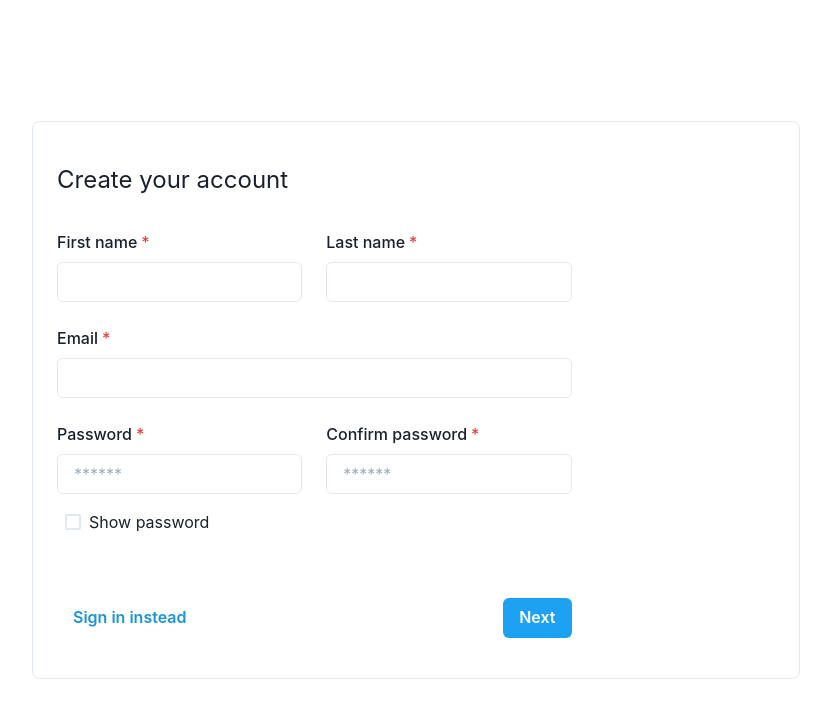
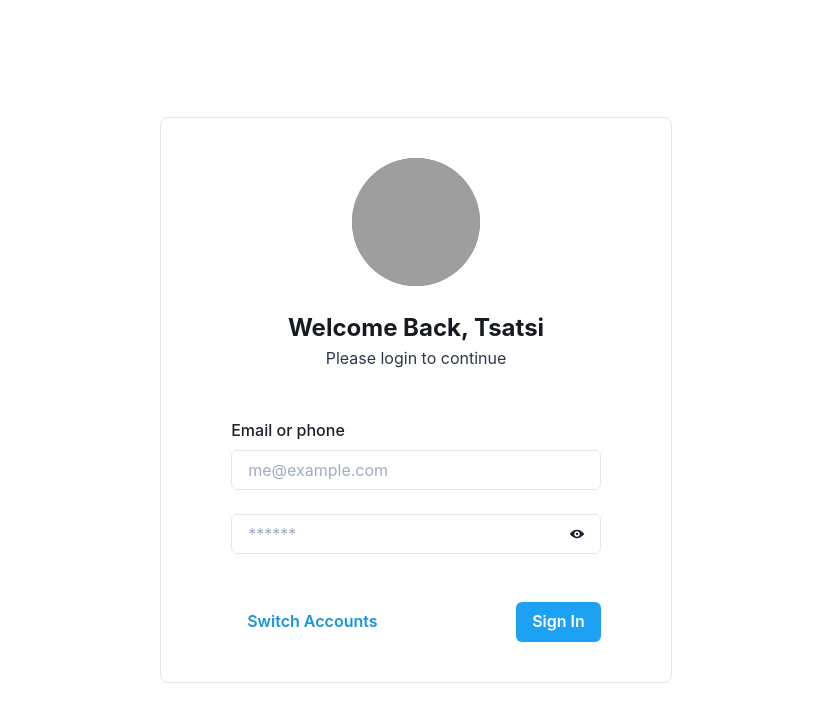
Before and after one commit to WilliamMokoena/teachers-portal, a Next.js app: page /auth in a window 1280 px wide. Shown: the top 722 px of the page, without its empty margins (224-1055 px from the left). Built offline with nearby package versions, Linux system fonts and the light colour scheme; grey boxes are pictures that could not be loaded.

Commit message:
Successfully plugged in firebase auth

```diff
--- a/components/AuthControl/signInForm.tsx
+++ b/components/AuthControl/signInForm.tsx
@@ -1,5 +1,13 @@
+import { useState } from 'react'
+
+import { firebaseApp } from 'Lib/utils/firebase'
+
+import { getAuth } from 'firebase/auth'
+import { useSignInWithEmailAndPassword } from 'react-firebase-hooks/auth'
+
 import {
   Avatar,
+  CircularProgress,
   Box,
   Flex,
   HStack,
@@ -16,11 +24,28 @@ import {
   FormErrorMessage,
   FormHelperText,
   Input,
+  InputGroup,
+  InputRightElement,
 } from '@chakra-ui/react'
+
+import { ViewIcon, ViewOffIcon } from '@chakra-ui/icons'
 
 import { useForm } from 'react-hook-form'
 
+const auth = getAuth(firebaseApp)
+
+/*
+// TODO:
+- Visually handle firebase errors
+- Implement callbacks for signing in and account switching
+*/
+
 const SignInForm = () => {
+  const [signInWithEmailAndPassword, user, loading, error] =
+    useSignInWithEmailAndPassword(auth)
+
+  const [passwordShown, setPasswordShown] = useState(false)
+
   const {
     register,
     handleSubmit,
@@ -41,7 +66,7 @@ const SignInForm = () => {
       >
         <form
           onSubmit={handleSubmit((data) => {
-            console.log(data)
+            signInWithEmailAndPassword(data.email, data.password)
           })}
         >
           <VStack spacing={12}>
@@ -84,13 +109,29 @@ const SignInForm = () => {
               </FormControl>
               {/* Password */}
               <FormControl>
-                <FormLabel htmlFor="password">Password</FormLabel>
-                <Input
-                  {...register('password', { required: true })}
-                  id="password"
-                  placeholder="******"
-                  type="password"
-                />
+                <InputGroup>
+                  <Input
+                    {...register('password', { required: true })}
+                    id="password"
+                    placeholder="******"
+                    type={passwordShown ? 'text' : 'password'}
+                  />
+                  <InputRightElement width="3rem">
+                    <Button
+                      h="1.5rem"
+                      size="sm"
+                      variant="ghost"
+                      borderRadius="full"
+                      onClick={(e) =>
+                        setPasswordShown((prevState) => {
+                          return prevState ? false : true
+                        })
+                      }
+                    >
+                      {passwordShown ? <ViewOffIcon /> : <ViewIcon />}
+                    </Button>
+                  </InputRightElement>
+                </InputGroup>
               </FormControl>
             </VStack>
 
@@ -101,7 +142,15 @@ const SignInForm = () => {
               </Button>
               <Spacer />
               <Button colorScheme="twitter" variant="solid" type="submit">
-                Sign In
+                {loading ? (
+                  <CircularProgress
+                    isIndeterminate
+                    size="24px"
+                    color="blue.200"
+                  />
+                ) : (
+                  'Sign In'
+                )}
               </Button>
             </HStack>
           </VStack>
--- a/components/AuthControl/signUpForm.tsx
+++ b/components/AuthControl/signUpForm.tsx
@@ -2,9 +2,15 @@ import { useState } from 'react'
 
 import { Flex, Box, HStack, Text, VStack, Spacer } from '@chakra-ui/react'
 
+import { firebaseApp } from 'Lib/utils/firebase'
+
+import { getAuth } from 'firebase/auth'
+import { useCreateUserWithEmailAndPassword } from 'react-firebase-hooks/auth'
+
 import {
   Button,
   Checkbox,
+  CircularProgress,
   FormControl,
   FormLabel,
   FormErrorMessage,
@@ -14,7 +20,12 @@ import {
 
 import { useForm } from 'react-hook-form'
 
+const auth = getAuth(firebaseApp)
+
 const SignUpForm = () => {
+  const [createUserWithEmailAndPassword, user, loading, error] =
+    useCreateUserWithEmailAndPassword(auth)
+
   const [passwordShown, setPasswordShown] = useState(false)
 
   const {
@@ -28,7 +39,8 @@ const SignUpForm = () => {
     <Flex w="full" h="full" justifyContent="center" alignItems="center">
       <form
         onSubmit={handleSubmit((data) => {
-          console.log(data)
+          createUserWithEmailAndPassword(data.email, data.password)
+          // console.log(data)
         })}
       >
         <Box
@@ -116,7 +128,15 @@ const SignUpForm = () => {
                   </Button>
                   <Spacer />
                   <Button colorScheme="twitter" variant="solid" type="submit">
-                    Next
+                    {loading ? (
+                      <CircularProgress
+                        isIndeterminate
+                        size="24px"
+                        color="blue.200"
+                      />
+                    ) : (
+                      'Next'
+                    )}
                   </Button>
                 </HStack>
               </VStack>
--- /dev/null
+++ b/lib/utils/firebase.ts
@@ -0,0 +1,22 @@
+// Import the functions you need from the SDKs you need
+import { initializeApp } from 'firebase/app'
+// import { getAnalytics } from 'firebase/analytics'
+// TODO: Add SDKs for Firebase products that you want to use
+// https://firebase.google.com/docs/web/setup#available-libraries
+
+// Your web app's Firebase configuration
+// For Firebase JS SDK v7.20.0 and later, measurementId is optional
+const firebaseConfig = {
+  apiKey: 'AIzaSyBm5H_4fceHN49hosQe94zcOSflskhTc3I',
+  authDomain: 'teachers-portal-10a39.firebaseapp.com',
+  databaseURL: 'https://teachers-portal-10a39-default-rtdb.firebaseio.com',
+  projectId: 'teachers-portal-10a39',
+  storageBucket: 'teachers-portal-10a39.appspot.com',
+  messagingSenderId: '568553737884',
+  appId: '1:568553737884:web:be2fdf1d3d82a0e9b52759',
+  measurementId: 'G-EECQFSHGF9',
+}
+
+// Initialize Firebase
+export const firebaseApp = initializeApp(firebaseConfig)
+// const analytics = getAnalytics(app)
--- a/package.json
+++ b/package.json
@@ -13,10 +13,12 @@
     "@chakra-ui/react": "^1.8.1",
     "@emotion/react": "^11",
     "@emotion/styled": "^11",
+    "firebase": "^9.6.6",
     "framer-motion": "^5",
     "next": "12.0.8",
     "react": "17.0.2",
     "react-dom": "17.0.2",
+    "react-firebase-hooks": "^5.0.2",
     "react-hook-form": "^7.27.0"
   },
   "devDependencies": {
--- a/pages/auth.tsx
+++ b/pages/auth.tsx
@@ -11,7 +11,8 @@ const Auth: NextPage = () => {
   return (
     <>
       <VStack pos="relative" h="100vh">
-        <SignUpForm />
+        {/* <SignUpForm /> */}
+        <SignInForm />
       </VStack>
     </>
   )
```
Also changed, not shown: .gitpod.yml (deleted), 1 other file (tests, documents, lock files or other folders).
